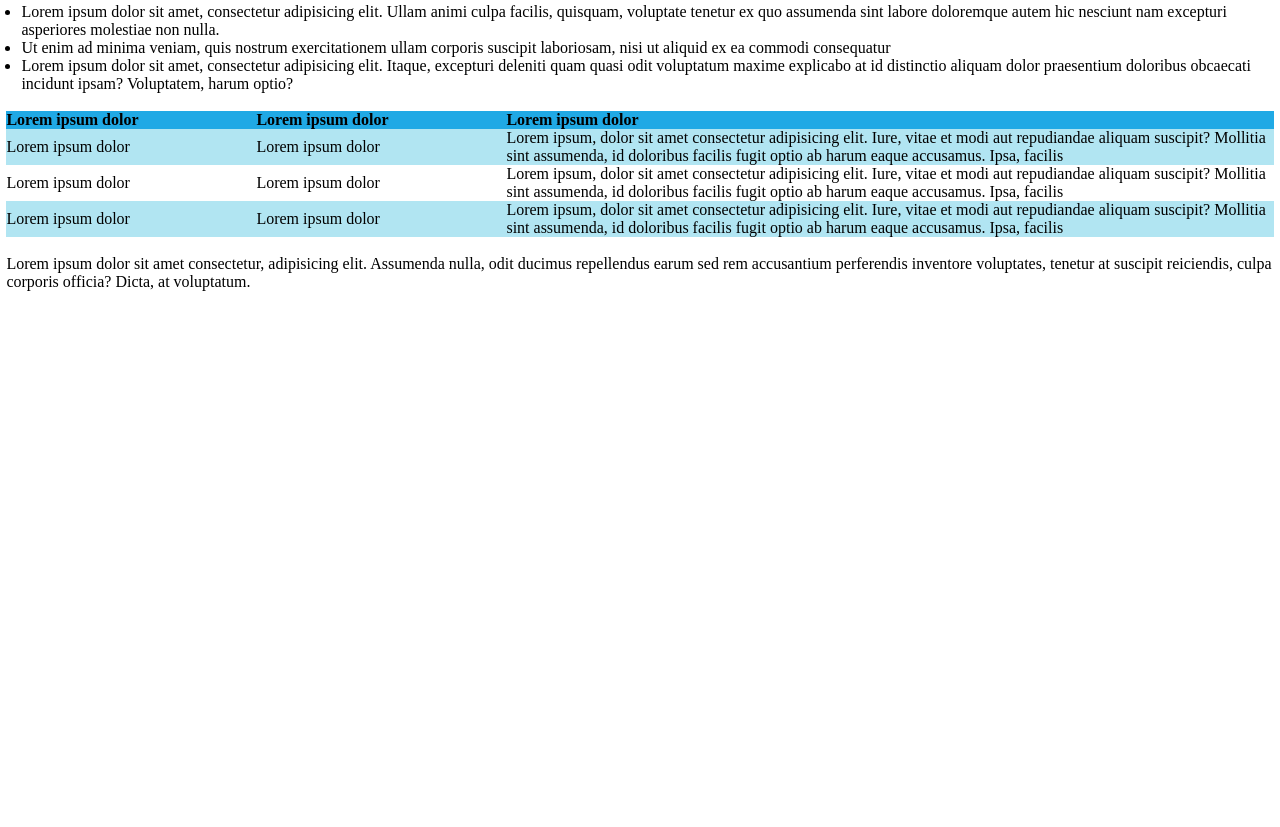
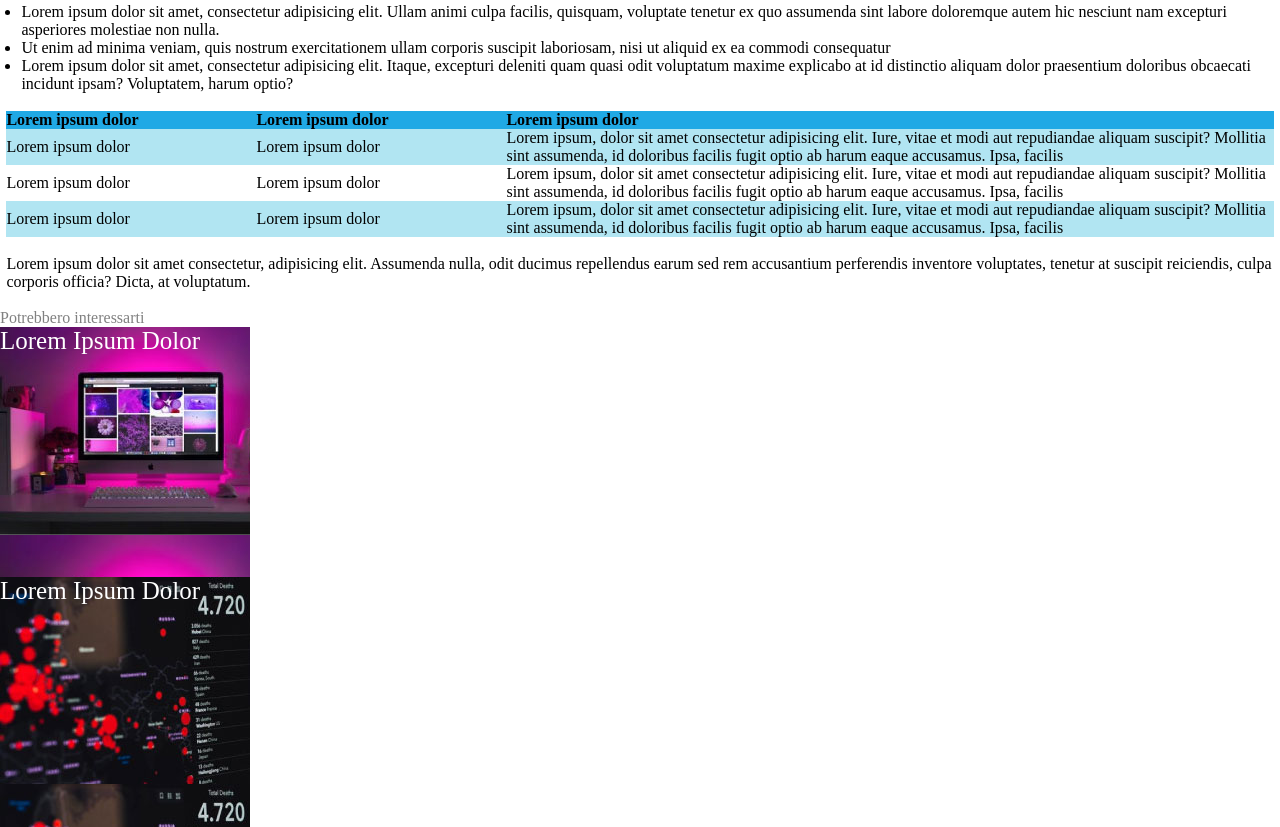
Before and after one commit to VincenzoPiparo/html-css-booleaner, a plain HTML site: page index.html in a window 1280 px wide. Shown: the part 680-1507 px from the top of the page. Before the commit the page ends 971 px from the top, so only its background shows below. Drawn offline with Linux system fonts and the light colour scheme.

Commit message:
FINISH ALL

```diff
--- a/css/style.css
+++ b/css/style.css
@@ -59,3 +59,25 @@ ul{
 
 
 }
+
+.light-grey{
+    color: #808080;
+}
+
+.image1{
+    background-image: url("../img/monitor.jpg");
+    width: 250px;
+    height: 250px;
+
+}
+.dimension{
+    font-size: 25px;
+    color: white;+
+
+}
+
+.image2{
+    background-image: url("../img/graph.jpg");
+    width: 250px;
+    height: 250px;
+}
--- a/index.html
+++ b/index.html
@@ -107,17 +107,23 @@
 
         <p>Lorem ipsum dolor sit amet consectetur, adipisicing elit. Assumenda nulla, odit ducimus repellendus earum sed rem accusantium perferendis inventore voluptates, tenetur at suscipit reiciendis, culpa corporis officia? Dicta, at voluptatum.</p>
 
-
-
+        <br>
 
     </main>
-
-
-
-
-    <!--END MAIN-->
+     <!--END MAIN-->
 
     <!--FOOTER-->
+    <div>
+        <span class="light-grey">Potrebbero interessarti</span>
+    </div>
+
+    <div class="image1">
+       <span class="dimension">Lorem Ipsum Dolor</span>
+    </div>
+
+    <div class="image2">
+     <span class="dimension">Lorem Ipsum Dolor</span>
+  </div>
 
     <!--END FOOTER-->
 
```
